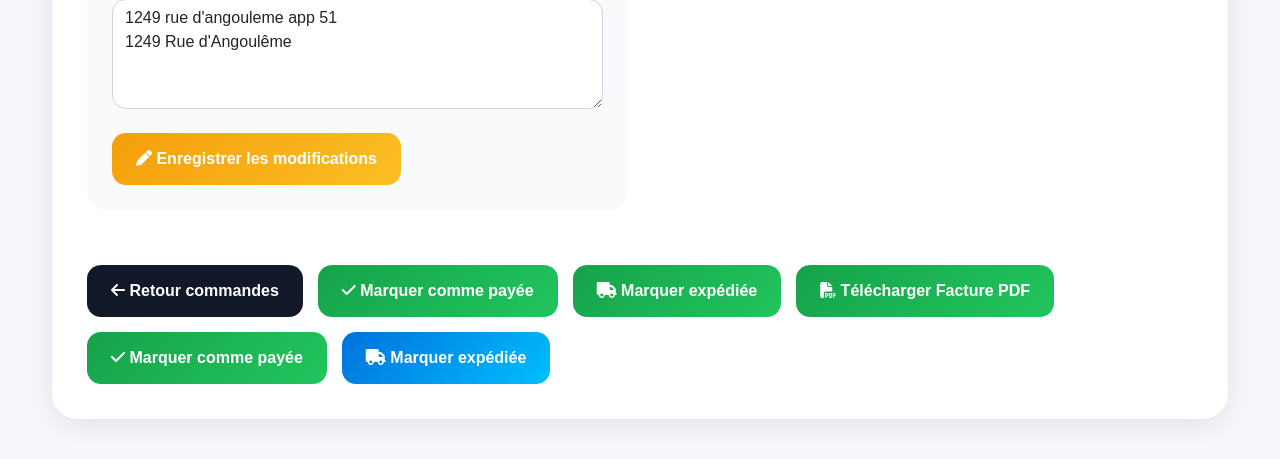
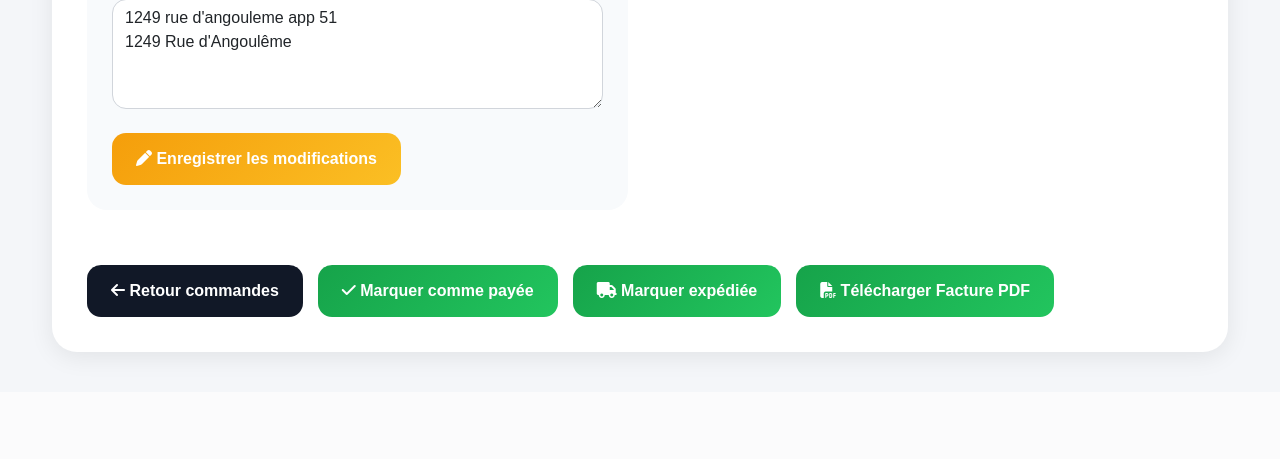
Before and after one commit to hexaquebec80-dot/GafouShop, a Django app: page /administration/order/54/ in a window 1280 px wide. Shown: the part 750-1209 px from the top of the page. After the commit the page ends 1113 px from the top, so only its background shows below. Run offline with Django 5.2, Linux system fonts and the light colour scheme; data comes from the database, SQL or seed files in the repository.

Commit message:
Mise a jour home et order detail

```diff
--- a/Gafou/templates/order_detail.html
+++ b/Gafou/templates/order_detail.html
@@ -458,21 +458,6 @@ label{
 </a>
 
 
-            <a href="#"
-               class="btn btn-custom btn-success-custom">
-
-                <i class="fa-solid fa-check"></i>
-                Marquer comme payée
-
-            </a>
-
-            <a href="#"
-               class="btn btn-custom btn-primary-custom">
-
-                <i class="fa-solid fa-truck"></i>
-                Marquer expédiée
-
-            </a>
 
 
         </div>
```
